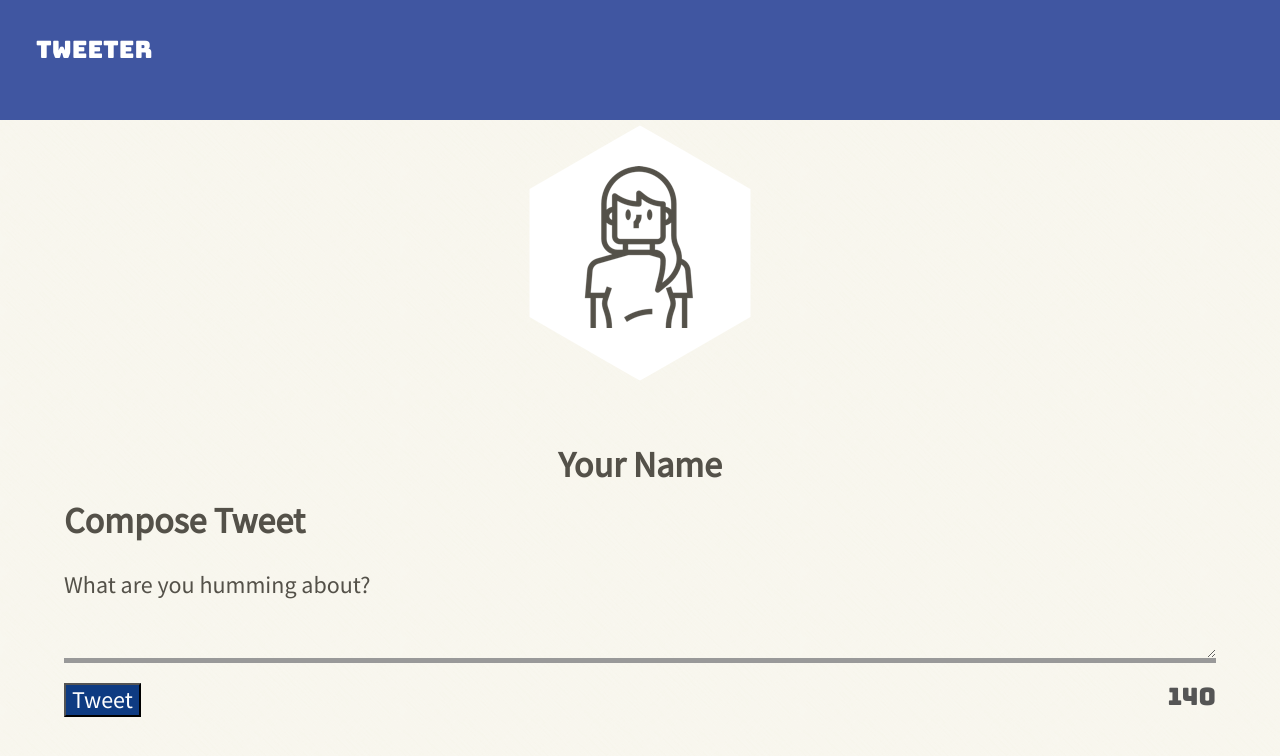
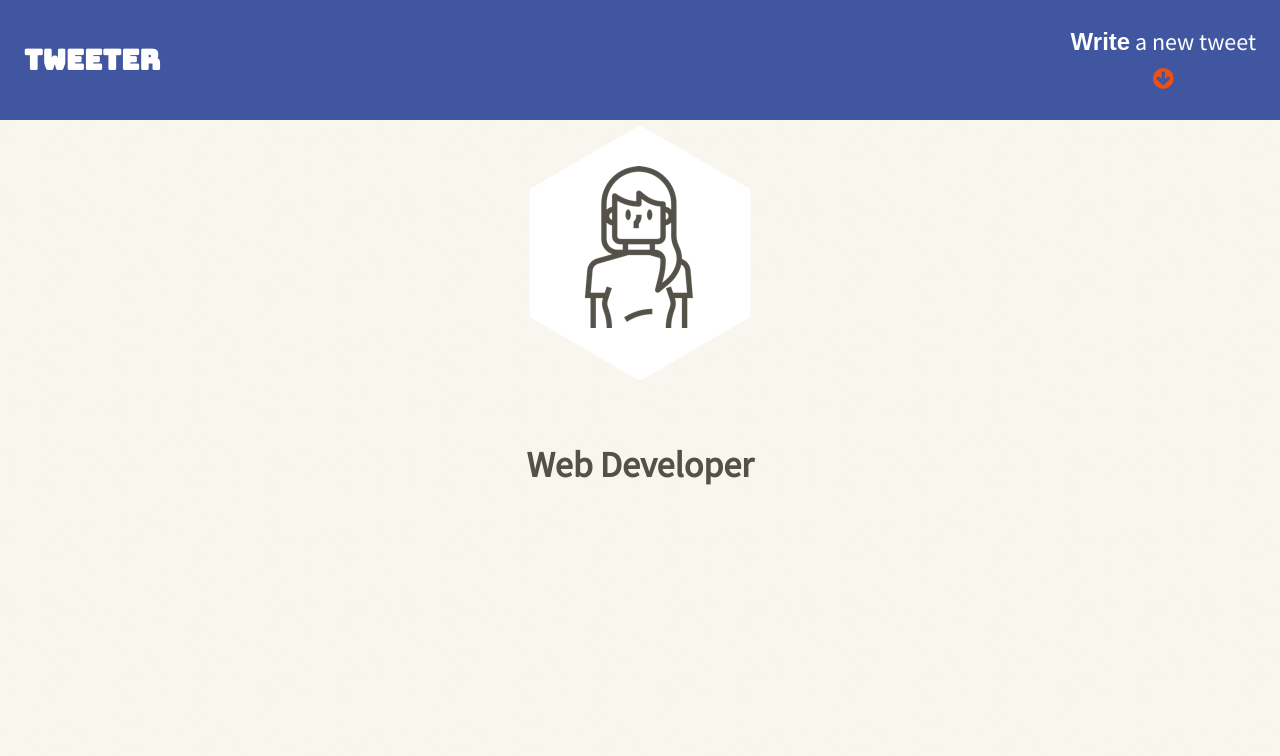
Before and after one commit to hiba02/tweeter2, a website: page public/index.html in a window 1280 px wide. Drawn offline with nearby package versions, Linux system fonts and the light colour scheme; no server answers.

Commit message:
implement of form-toggle

```diff
--- a/public/index.html
+++ b/public/index.html
@@ -9,6 +9,10 @@
       rel="stylesheet"
       href="https://cdnjs.cloudflare.com/ajax/libs/normalize/8.0.1/normalize.min.css"
       type="text/css"
+    />
+    <link
+      rel="stylesheet"
+      href="https://cdnjs.cloudflare.com/ajax/libs/font-awesome/4.7.0/css/font-awesome.css"
     />
     <!-- Google font -->
     <link
@@ -26,12 +30,17 @@
 
     <!-- App JS -->
     <script type="text/javascript" src="/scripts/client.js"></script>
+    <script type="text/javascript" src="/scripts/form-toggle.js"></script>
   </head>
 
   <body>
     <!-- Top nav bar (fixed) -->
     <nav>
-      <span>tweeter</span>
+      <h3>tweeter</h3>
+      <div class="form-toggle">
+        <span><strong class="wring-strong">Write</strong> a new tweet</span
+        ><span><i class="fa fa-arrow-circle-down" aria-hidden="true" id="arrow"></i><span>
+      </div>
     </nav>
 
     <header>
@@ -40,7 +49,7 @@
       </div>
       <br />
       <div>
-        <h2>Your Name</h2>
+        <h2>Web Developer</h2>
       </div>
     </header>
 
@@ -59,22 +68,10 @@
         <article id="warning"></article>
       </section>
       <section class="tweets-container">
-        <!-- <div class="tweet-container">
-          <div class="tweet-container-head">
-            <span><img src="" alt="head" />name</span
-            ><span id="header-name"></span>
-          </div>
-          <div class="tweet-container-content">
-            Lorem ipsum dolor, sit amet consectetur adipisicing elit.
-          </div>
-          <footer>
-            <span>10 days ago</span>
-            <span>icons</span>
-          </footer>
-        </div> -->
+
       </section>
     </main>
     <script src="./scripts/composer-char-counter.js"></script>
-    <script src="./scripts/tweet-container.js"></script>
+
   </body>
 </html>
--- a/public/scripts/client.js
+++ b/public/scripts/client.js
@@ -131,5 +131,5 @@ $(document).ready(function() {
   });
   containerEffect();
   loadTweets();
-  // renderTweets(tweetData);
+  $(".new-tweet").hide();
 });
--- /dev/null
+++ b/public/scripts/form-toggle.js
@@ -0,0 +1,8 @@
+$(document).ready(function() {
+  $(".form-toggle").css("cursor", "pointer");
+
+  $(".form-toggle").click(function() {
+    $(".new-tweet").toggle(function() {});
+    $("#tweet-text").focus();
+  });
+});
--- a/public/scripts/tweet-container.js
+++ /dev/null
@@ -1,30 +0,0 @@
-$(document).ready(function() {
-  // $(".tweet-container").mouseover(function() {
-  //   console.log(this);
-  //   $(this)
-  //     .find(".tweet-container-content")
-  //     .css("color", "#222");
-  //   $(this)
-  //     .find("span")
-  //     .css("color", "#222");
-  //   $(this)
-  //     .find("#header-name")
-  //     // .text("@Sirlsaac")
-  //     .css({ opacity: 1 })
-  //     .css("color", "#666")
-  //     .css("font-size", "2rem");
-  // });
-  // $(".tweet-container").mouseleave(function() {
-  //   console.log(this);
-  //   $(this)
-  //     .find("#header-name")
-  //     // .css("");
-  //     .css({ opacity: 0 });
-  //   $(this)
-  //     .find(".tweet-container-content")
-  //     .css("color", "#aaa");
-  //   $(this)
-  //     .find("span")
-  //     .css("color", "#aaa");
-  // });
-});
--- a/public/styles/nav.css
+++ b/public/styles/nav.css
@@ -6,9 +6,45 @@ nav {
   height: 120px;
   color: #fff;
   z-index: 2;
+  display: flex;
+  justify-content: space-between;
+  align-items: center;
 }
-nav span {
+nav h3 {
   display: inline-block;
   font-family: "Bungee", cursive;
-  margin: 1.5em;
+  margin: 0 1.5rem;
 }
+
+nav div {
+  margin: 0 1.5rem;
+  display: flex;
+  align-items: center;
+  flex-direction: column;
+}
+nav div span {
+  font-weight: normal;
+}
+
+nav div .wring-strong {
+  font-family: sans-serif;
+  font-weight: bold;
+}
+nav div span #arrow {
+  /* position: absolute; */
+  margin-top: 10px;
+  animation: arrow-updown ease-in-out 2s 100;
+  color: #f14f0f;
+}
+
+@keyframes arrow-updown {
+  0% {
+    transform: translateY(20px);
+  }
+  50% {
+    transform: translateY(0px);
+  }
+  100% {
+    transform: translateY(20px);
+  }
+}
```
